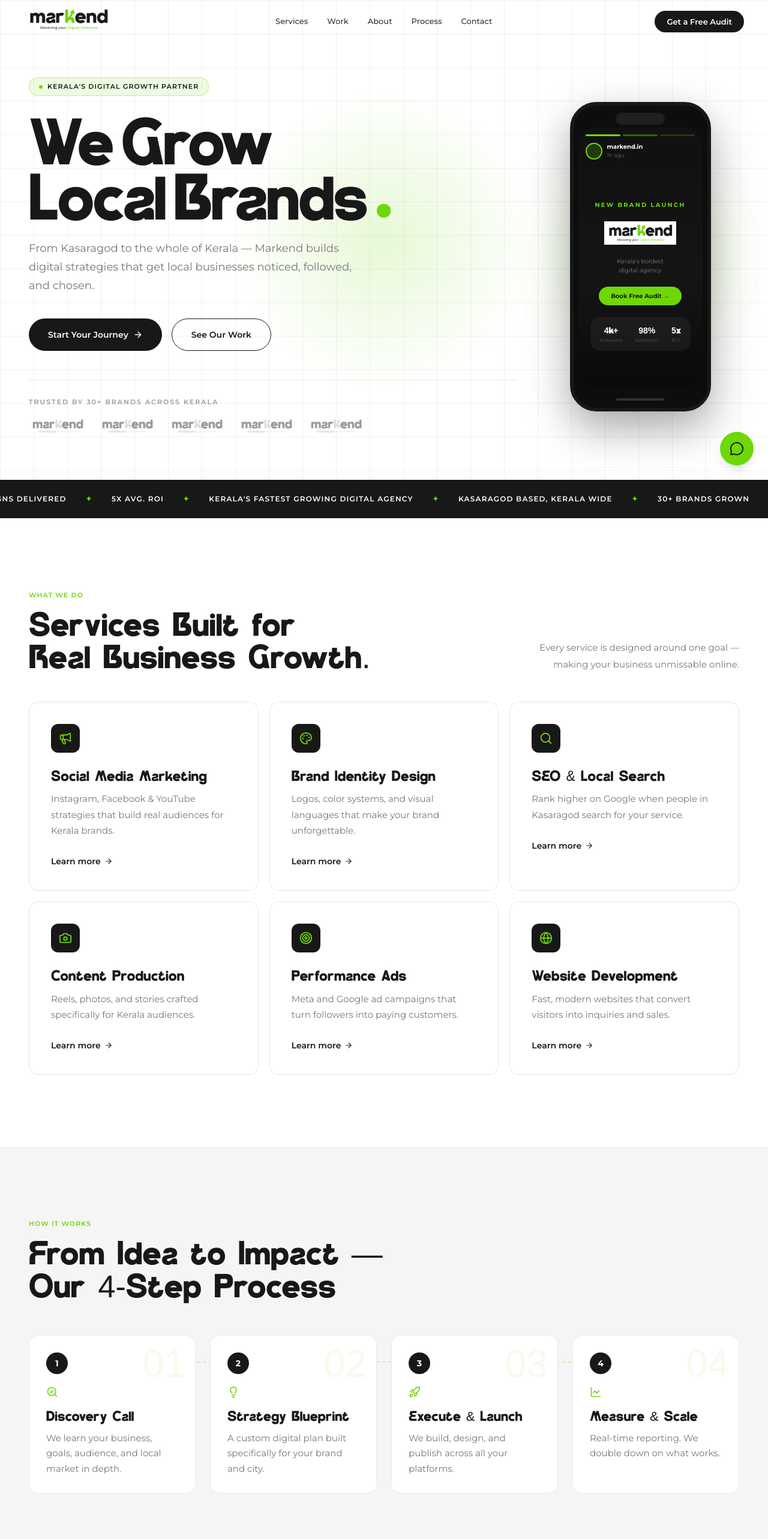
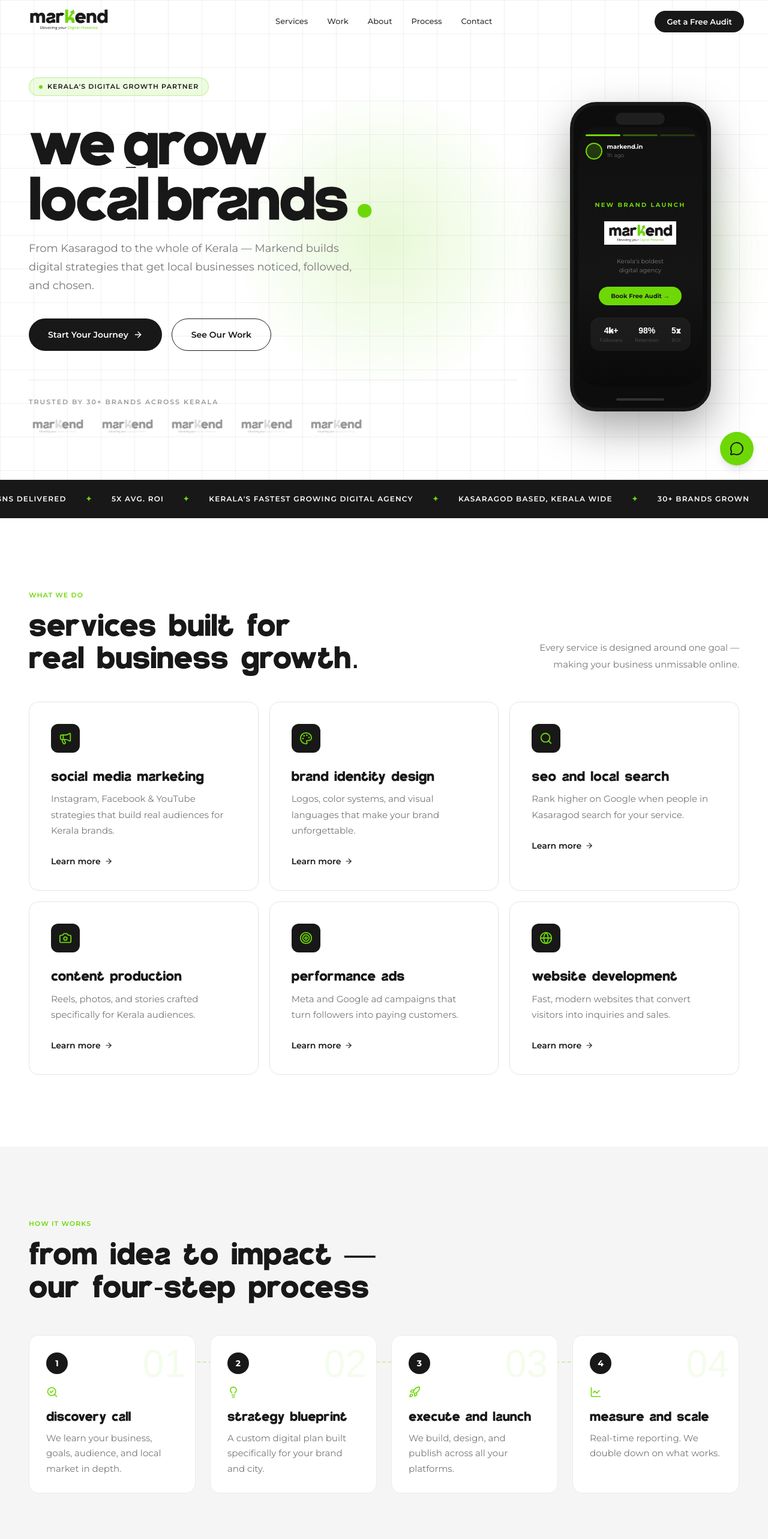
Before and after one commit to Sinu00/markend, a Next.js app: page / in a window 1280 px wide. Shown: the top 2566 px of the page at 60% size. Built offline with nearby package versions, Linux system fonts and the light colour scheme.

Commit message:
everything to lowercaps

```diff
--- a/components/sections/About.tsx
+++ b/components/sections/About.tsx
@@ -30,7 +30,7 @@
             className="mt-3 text-[40px] leading-[1.05] md:text-[48px]"
             style={{ fontFamily: "var(--font-display)" }}
           >
-            We Are Markend.<br />And We&apos;re From Here.
+            we are markend.<br />and we&apos;re from here.
           </h2>
           <p className="mt-6 text-[16px] leading-[1.85] text-[#666]">
             Born in Kasaragod, built for Kerala. Markend is a team of designers,
--- a/components/sections/Contact.tsx
+++ b/components/sections/Contact.tsx
@@ -14,7 +14,7 @@
         className="pointer-events-none absolute inset-x-0 top-1/2 -translate-y-1/2 select-none overflow-hidden text-center text-[22vw] leading-none text-white/[0.025]"
         style={{ fontFamily: "var(--font-display)" }}
       >
-        MARKEND
+        markend
       </p>
 
       <div className="relative z-10">
@@ -35,7 +35,7 @@
           className="mx-auto mt-4 max-w-[720px] text-[48px] leading-[1.02] text-white md:text-[68px]"
           style={{ fontFamily: "var(--font-display)" }}
         >
-          Let&apos;s Build Something<br className="hidden md:block" /> Great Together.
+          let&apos;s build something<br className="hidden md:block" /> great together.
         </motion.h2>
 
         <motion.p
--- a/components/sections/FAQ.tsx
+++ b/components/sections/FAQ.tsx
@@ -41,7 +41,7 @@
           className="mt-3 text-[40px] leading-[1.05] md:text-[48px]"
           style={{ fontFamily: "var(--font-display)" }}
         >
-          Questions We Get<br className="hidden md:block" /> All the Time.
+          questions we get<br className="hidden md:block" /> all the time.
         </h2>
 
         <div className="mt-12">
--- a/components/sections/Hero.tsx
+++ b/components/sections/Hero.tsx
@@ -76,7 +76,7 @@
           >
             <span className="block overflow-hidden">
               <span className="flex gap-[0.14em]">
-                {["We", "Grow"].map((w, i) => (
+                {["we", "grow"].map((w, i) => (
                   <motion.span key={w} custom={i} variants={word} initial="hidden" animate="show">
                     {w}
                   </motion.span>
@@ -85,7 +85,7 @@
             </span>
             <span className="block overflow-hidden">
               <span className="flex items-end gap-[0.14em]">
-                {["Local", "Brands"].map((w, i) => (
+                {["local", "brands"].map((w, i) => (
                   <motion.span key={w} custom={i + 2} variants={word} initial="hidden" animate="show">
                     {w}
                   </motion.span>
--- a/components/sections/Portfolio.tsx
+++ b/components/sections/Portfolio.tsx
@@ -6,10 +6,10 @@
 const TABS = ["All", "Social Media", "Branding", "Websites", "Ads"];
 
 const cards = [
-  { title: "Spice Garden Restaurant", tag: "Social Media", h: "h-72" },
-  { title: "Bloom Boutique", tag: "Branding", h: "h-[420px]" },
-  { title: "Coastal Tours & Travels", tag: "Ads", h: "h-80" },
-  { title: "Bluefin Realty", tag: "Websites", h: "h-72" },
+  { title: "spice garden restaurant", tag: "social media", h: "h-72" },
+  { title: "bloom boutique", tag: "branding", h: "h-[420px]" },
+  { title: "coastal tours and travels", tag: "ads", h: "h-80" },
+  { title: "bluefin realty", tag: "websites", h: "h-72" },
 ];
 
 export default function Portfolio() {
@@ -29,7 +29,7 @@
             className="text-[40px] leading-[1.05] md:text-[52px]"
             style={{ fontFamily: "var(--font-display)" }}
           >
-            Results We&apos;ve Built<br />for Kerala Brands.
+            results we&apos;ve built<br />for kerala brands.
           </h2>
 
           {/* Filter tabs */}
--- a/components/sections/Process.tsx
+++ b/components/sections/Process.tsx
@@ -12,25 +12,25 @@
   {
     icon: SearchCheck,
     num: "01",
-    title: "Discovery Call",
+    title: "discovery call",
     desc: "We learn your business, goals, audience, and local market in depth.",
   },
   {
     icon: Lightbulb,
     num: "02",
-    title: "Strategy Blueprint",
+    title: "strategy blueprint",
     desc: "A custom digital plan built specifically for your brand and city.",
   },
   {
     icon: Rocket,
     num: "03",
-    title: "Execute & Launch",
+    title: "execute and launch",
     desc: "We build, design, and publish across all your platforms.",
   },
   {
     icon: LineChart,
     num: "04",
-    title: "Measure & Scale",
+    title: "measure and scale",
     desc: "Real-time reporting. We double down on what works.",
   },
 ];
@@ -80,7 +80,7 @@
           className="mt-3 max-w-2xl text-[40px] leading-[1.05] md:text-[52px]"
           style={{ fontFamily: "var(--font-display)" }}
         >
-          From Idea to Impact —<br className="hidden md:block" /> Our 4-Step Process
+          from idea to impact —<br className="hidden md:block" /> our four-step process
         </h2>
 
         {/* Steps grid */}
--- a/components/sections/Services.tsx
+++ b/components/sections/Services.tsx
@@ -6,32 +6,32 @@
 const items = [
   {
     icon: Megaphone,
-    title: "Social Media Marketing",
+    title: "social media marketing",
     desc: "Instagram, Facebook & YouTube strategies that build real audiences for Kerala brands.",
   },
   {
     icon: Palette,
-    title: "Brand Identity Design",
+    title: "brand identity design",
     desc: "Logos, color systems, and visual languages that make your brand unforgettable.",
   },
   {
     icon: Search,
-    title: "SEO & Local Search",
+    title: "seo and local search",
     desc: "Rank higher on Google when people in Kasaragod search for your service.",
   },
   {
     icon: Camera,
-    title: "Content Production",
+    title: "content production",
     desc: "Reels, photos, and stories crafted specifically for Kerala audiences.",
   },
   {
     icon: Target,
-    title: "Performance Ads",
+    title: "performance ads",
     desc: "Meta and Google ad campaigns that turn followers into paying customers.",
   },
   {
     icon: Globe,
-    title: "Website Development",
+    title: "website development",
     desc: "Fast, modern websites that convert visitors into inquiries and sales.",
   },
 ];
@@ -69,7 +69,7 @@
             className="text-[40px] leading-[1.05] md:text-[52px]"
             style={{ fontFamily: "var(--font-display)" }}
           >
-            Services Built for<br />Real Business Growth.
+            services built for<br />real business growth.
           </motion.h2>
           <motion.p
             initial={{ opacity: 0 }}
--- a/components/sections/Testimonials.tsx
+++ b/components/sections/Testimonials.tsx
@@ -50,7 +50,7 @@
           transition={{ duration: 0.5 }}
           className="text-[11px] font-semibold uppercase tracking-widest text-[#6ed807]"
         >
-          What Clients Say
+          what clients say
         </motion.p>
 
         <motion.h2
@@ -61,7 +61,7 @@
           className="mt-3 text-[40px] leading-[1.05] text-white md:text-[52px]"
           style={{ fontFamily: "var(--font-display)" }}
         >
-          Kerala Businesses That<br className="hidden md:block" /> Trusted the Process.
+          kerala businesses that<br className="hidden md:block" /> trusted the process.
         </motion.h2>
 
         <motion.div
```
